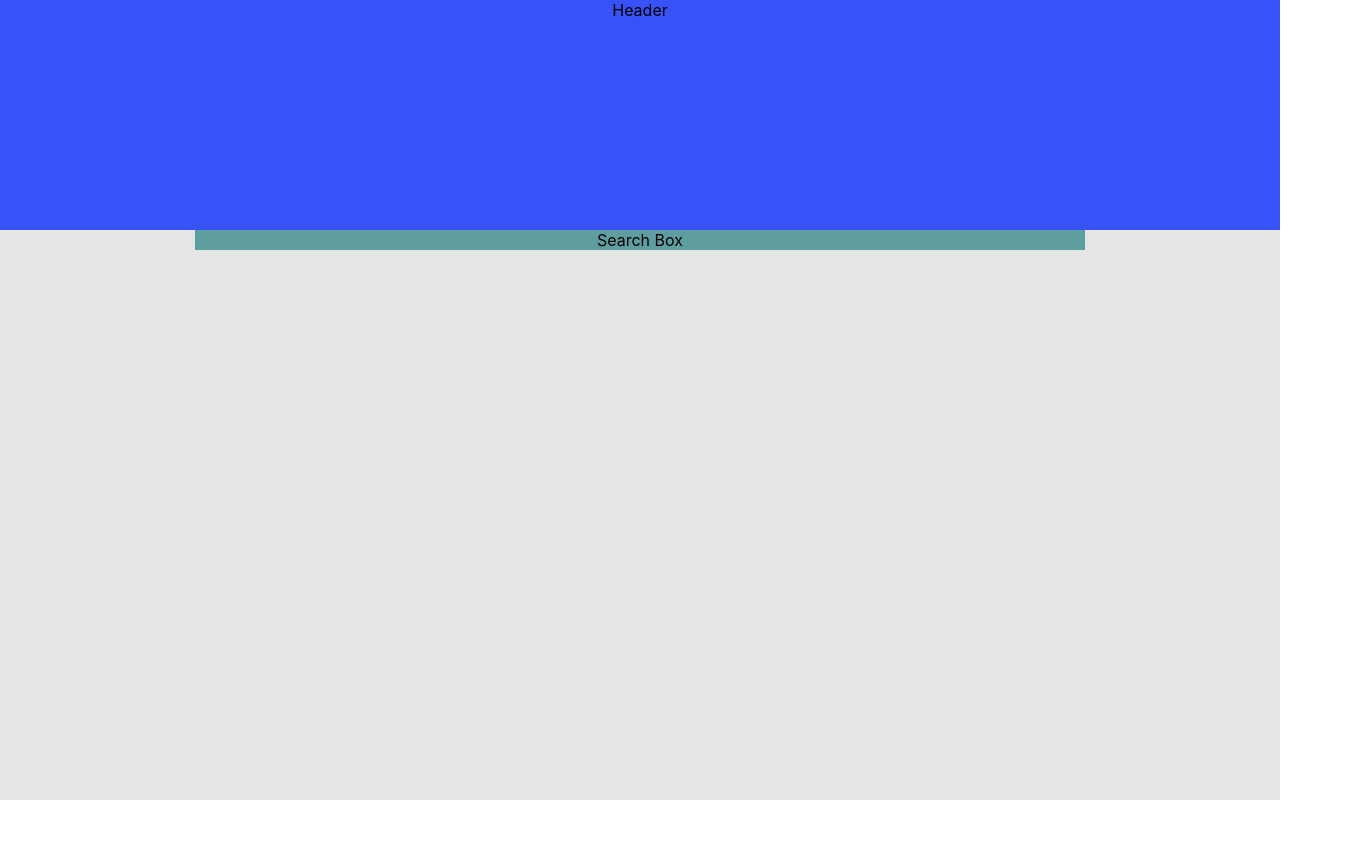
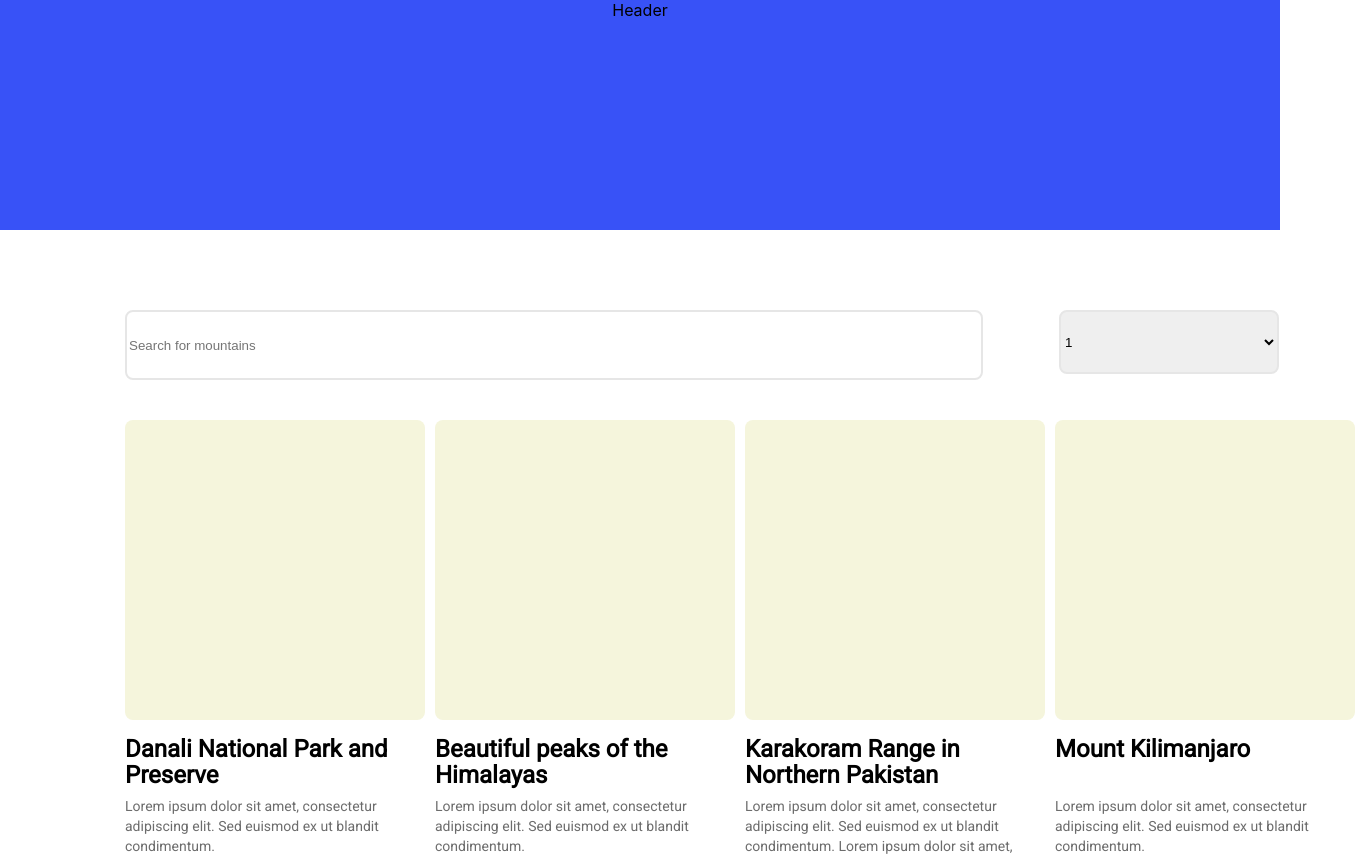
Before and after one commit to jrpt1017/mountain-webpage, a React (Create React App) app: page / in a window 1280 px wide. Shown: the top 858 px of the page, 1355 px wide, since content can reach past the window. Before the commit the page ends 800 px from the top, so only its background shows below. Built offline with nearby package versions, Linux system fonts and the light colour scheme.

Commit message:
Implement skeletal structure of whole page

```diff
--- a/public/index.html
+++ b/public/index.html
@@ -3,6 +3,7 @@
   <head>
     <meta charset="utf-8" />
     <link rel="icon" href="%PUBLIC_URL%/favicon.ico" />
+    <link href="https://fonts.googleapis.com/css2?family=Roboto&display=swap" rel="stylesheet">
     <meta name="viewport" content="width=device-width, initial-scale=1" />
     <meta name="theme-color" content="#000000" />
     <meta
--- a/src/App.css
+++ b/src/App.css
@@ -1,6 +1,5 @@
 .App {
   text-align: center;
-  background: #E5E5E5;
 }
 
 .App-logo {
--- a/src/components/MainContent/CardItem/index.js
+++ b/src/components/MainContent/CardItem/index.js
@@ -1,7 +1,15 @@
 import React from "react";
-
-const CardItem = () => {
-  return <div>CardItem</div>;
+import "./index.scss";
+const CardItem = ({ title, description }) => {
+  return (
+    <div className="card-item">
+      <div className="image-container" />
+      <div className="text-content">
+        <div className="card-title">{title}</div>
+        <div className="card-description">{description}</div>
+      </div>
+    </div>
+  );
 };
 
 export default CardItem;
--- /dev/null
+++ b/src/components/MainContent/CardItem/index.scss
@@ -0,0 +1,38 @@
+.card-item {
+  width: 300px;
+  height: 436px;
+
+  .image-container {
+    height: 300px;
+    border-radius: 8px;
+    background-color: beige;
+    margin-bottom: 16px;
+  }
+  .text-content {
+    height: 136px;
+
+    .card-title {
+      margin-bottom: 8px;
+      height: 52px;
+      font-family: Roboto;
+      font-style: normal;
+      font-size: 24px;
+      font-weight: 900;
+      line-height: 26px;
+      letter-spacing: 0em;
+      text-align: left;
+      color: #000;
+    }
+
+    .card-description {
+      height: 60px;
+      font-family: Roboto;
+      font-size: 14px;
+      font-weight: 400;
+      line-height: 20px;
+      letter-spacing: 0em;
+      text-align: left;
+      color: #6C6C6C;
+    }
+  }
+}
--- a/src/components/MainContent/CardList/index.js
+++ b/src/components/MainContent/CardList/index.js
@@ -1,7 +1,15 @@
 import React from "react";
-
+import { mockData } from "../../../mockData";
+import CardItem from "../CardItem";
+import "./index.scss";
 const CardList = () => {
-  return <div>CardList</div>;
+  return (
+    <div className="cardlist-container">
+      {mockData.map((item) => {
+        return <CardItem {...item} />;
+      })}
+    </div>
+  );
 };
 
 export default CardList;
--- /dev/null
+++ b/src/components/MainContent/CardList/index.scss
@@ -0,0 +1,7 @@
+.cardlist-container {
+  display: grid;
+  grid-template-columns: repeat(4, 300px);
+  column-gap: 10px;
+  justify-content: center;
+  row-gap: 64px;
+}
--- a/src/components/MainContent/Filter/index.js
+++ b/src/components/MainContent/Filter/index.js
@@ -1,7 +1,17 @@
 import React from "react";
-
+import "./index.scss";
 const Filter = () => {
-  return <div>Filter</div>;
+  return (
+    <div>
+      <select class="form-control">
+        <option>1</option>
+        <option>2</option>
+        <option>3</option>
+        <option>4</option>
+        <option>5</option>
+      </select>
+    </div>
+  );
 };
 
 export default Filter;
--- /dev/null
+++ b/src/components/MainContent/Filter/index.scss
@@ -0,0 +1,6 @@
+.form-control {
+  height: 64px;
+  width: 220px;
+  border: 2px solid #E6E6E6;
+  border-radius: 8px;
+}
--- a/src/components/MainContent/SearchBar/index.js
+++ b/src/components/MainContent/SearchBar/index.js
@@ -1,7 +1,11 @@
 import React from "react";
-
+import "./index.scss";
 const SearchBar = () => {
-  return <div>SearchBar</div>;
+  return (
+    <div>
+      <input placeholder="Search for mountains" className="search-field" />
+    </div>
+  );
 };
 
 export default SearchBar;
--- /dev/null
+++ b/src/components/MainContent/SearchBar/index.scss
@@ -0,0 +1,6 @@
+.search-field {
+  width: 850px;
+  height: 64px;
+  border: 2px solid #E6E6E6;
+  border-radius: 8px;
+}
--- a/src/components/MainContent/index.js
+++ b/src/components/MainContent/index.js
@@ -1,10 +1,16 @@
 import React from "react";
 import "./index.scss";
-
+import CardList from "./CardList";
+import SearchBar from "./SearchBar";
+import Filter from "./Filter";
 const MainContent = () => {
   return (
     <div className="main-content">
-      <div className="search-box">Search Box</div>
+      <div className="sub-header">
+        <SearchBar />
+        <Filter />
+      </div>
+      <CardList />
     </div>
   );
 };
--- a/src/components/MainContent/index.scss
+++ b/src/components/MainContent/index.scss
@@ -1,9 +1,14 @@
 .main-content {
-  padding-left: 195px;
-  padding-right: 195px;
+  padding-left: 125px;
+  padding-right: 125px;
   height: calc(100vh - 230px);
+  display: grid;
+  grid-template-rows: 1fr 2fr;
+  margin-top: 80px;
 
-  .search-box {
-    background-color: cadetblue;
+  .sub-header {
+    display: grid;
+    grid-template-columns: 2fr 1fr;
+    margin-bottom: 40px;
   }
 }
```
